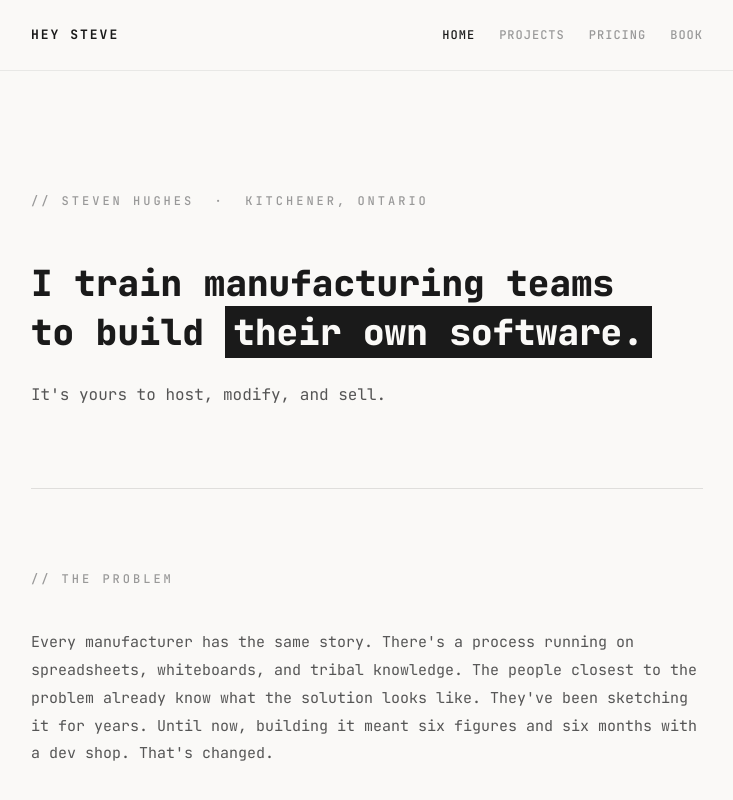
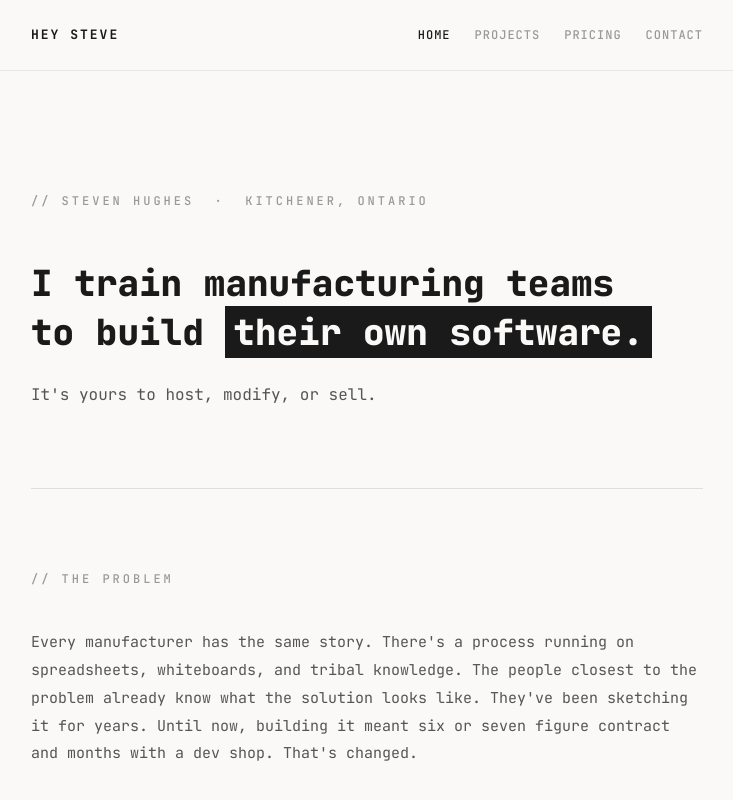
Before and after one commit to hughes-steven/heysteve, a plain HTML site: page site/index.html in a window 1280 px wide. Shown: the top 800 px of the page, without its empty margins (273-1006 px from the left). Drawn offline with Linux system fonts and the light colour scheme.

Commit message:
Copy tweaks: 'or sell', Contact nav, and prose refinements
- Hero subtitle + meta: 'host, modify, and sell' → 'host, modify, or sell'
- Nav label: 'Book' → 'Contact' across all four pages
- Pricing FAQ: remove the 'Several clients have turned their project
  into a recurring revenue stream' line so the answer sticks to
  IP-ownership facts
- Case-studies closer: replace 'Your team already knows the problem.
  That's the hardest part.' with 'I bet your team already understands
  the problem and the solution.'
- Index problem section: 'six figures and six months with a dev shop'
  → 'six or seven figure contract and months with a dev shop'

Co-Authored-By: Claude Opus 4.7 (1M context) <noreply@anthropic.com>

```diff
--- a/site/index.html
+++ b/site/index.html
@@ -4,9 +4,9 @@
   <meta charset="utf-8">
   <meta name="viewport" content="width=device-width, initial-scale=1">
   <title>Steven | I train manufacturing teams to build their own software</title>
-  <meta name="description" content="I train manufacturing teams to build their own software. It's yours to host, modify, and sell. 8 weeks. Fixed price. Kitchener, Ontario.">
+  <meta name="description" content="I train manufacturing teams to build their own software. It's yours to host, modify, or sell. 8 weeks. Fixed price. Kitchener, Ontario.">
   <meta property="og:title" content="Steven | Manufacturing Software Consulting">
-  <meta property="og:description" content="I train manufacturing teams to build their own software. It's yours to host, modify, and sell.">
+  <meta property="og:description" content="I train manufacturing teams to build their own software. It's yours to host, modify, or sell.">
   <meta property="og:type" content="website">
   <meta property="og:url" content="https://heysteve.ca">
   <meta property="og:locale" content="en_CA">
@@ -312,7 +312,7 @@
         <a href="index.html" class="active">Home</a>
         <a href="case-studies.html">Projects</a>
         <a href="pricing.html">Pricing</a>
-        <a href="book.html">Book</a>
+        <a href="book.html">Contact</a>
       </div>
     </div>
   </nav>
@@ -325,7 +325,7 @@
         I train manufacturing teams<br>
         to build <span class="em">their own software.</span>
       </h1>
-      <p class="subtitle">It's yours to host, modify, and sell.</p>
+      <p class="subtitle">It's yours to host, modify, or sell.</p>
     </div>
   </section>
 
@@ -336,7 +336,7 @@
     <div class="container">
       <p class="label">// The Problem</p>
       <p class="prose">
-        Every manufacturer has the same story. There's a process running on spreadsheets, whiteboards, and tribal knowledge. The people closest to the problem already know what the solution looks like. They've been sketching it for years. Until now, building it meant six figures and six months with a dev shop. That's changed.
+        Every manufacturer has the same story. There's a process running on spreadsheets, whiteboards, and tribal knowledge. The people closest to the problem already know what the solution looks like. They've been sketching it for years. Until now, building it meant six or seven figure contract and months with a dev shop. That's changed.
       </p>
     </div>
   </section>
```
Also changed, not shown: site/book.html (+1 -1 lines), site/case-studies.html (+2 -2 lines), site/pricing.html (+2 -2 lines).
